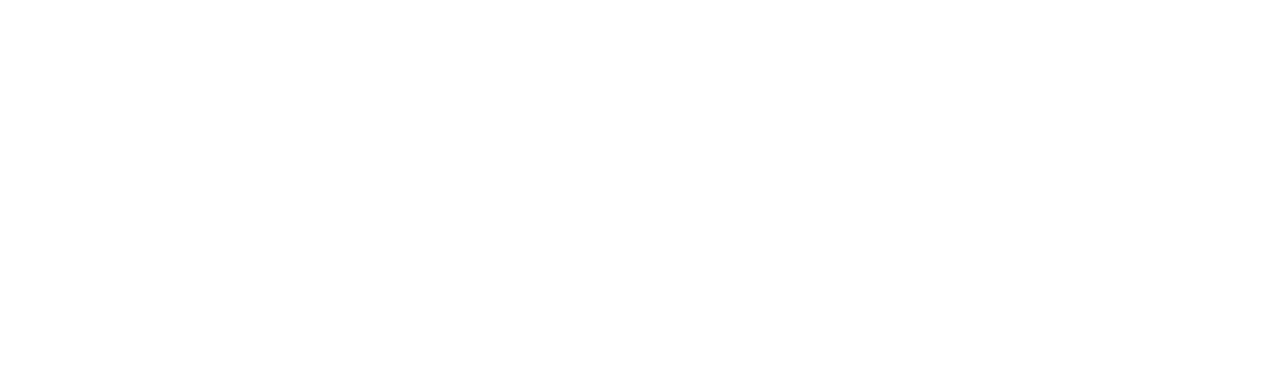
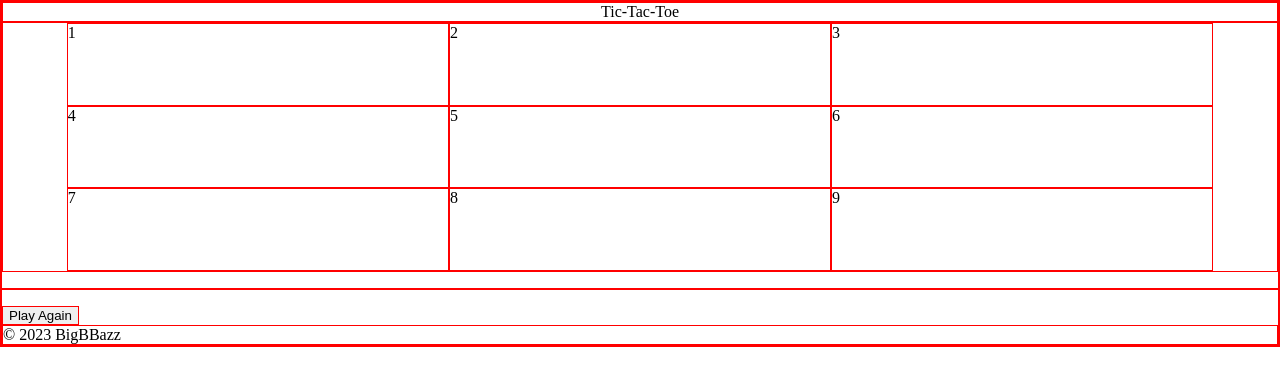
Before and after one commit to BigBBazz/project1, a plain HTML site: page index.html in a window 1280 px wide. Drawn offline with Linux system fonts and the light colour scheme.

Commit message:
html draft outline & README.md edit

```diff
--- a/index.html
+++ b/index.html
@@ -9,5 +9,27 @@
 </head>
 <body>
 
+    <header>Tic-Tac-Toe</header>
+
+    <div class="grid-parent">
+        <div class="grid-child" id="square1">1</div>
+        <div class="grid-child" id="square2">2</div>
+        <div class="grid-child" id="square3">3</div>
+        <div class="grid-child" id="square4">4</div>
+        <div class="grid-child" id="square5">5</div>
+        <div class="grid-child" id="square6">6</div>
+        <div class="grid-child" id="square7">7</div>
+        <div class="grid-child" id="square8">8</div>
+        <div class="grid-child" id="square9">9</div>
+    </div>
+
+    <p class="message"></p>
+
+    <button class="reset">Play Again</button>
+
+    <footer>&copy; 2023 BigBBazz</footer>
+
+    <script src="tic-tac-toe.js"></script>
+
 </body>
 </html>
--- a/style.css
+++ b/style.css
@@ -1,8 +1,37 @@
 
 /*
+=====================================
+Purpose: tic-tac-toe game css file
 
-Purpose: tic-tac-toe game css file
 By: BigBBazz
-Date: 22/02/2023
 
+Date created: 22/02/2023
+
+Latest edit date:
+=====================================
 */
+
+* {
+    box-sizing: border-box ;
+    border: 1px solid red;
+}
+
+html, body {
+    margin: 0px;
+}
+
+header {
+    text-align: center;
+}
+
+.grid-parent {
+    display: flex;
+    flex-wrap: wrap;
+    justify-content: center;
+    height: 250px;
+    margin: auto;
+}
+
+.grid-child {
+    width: 30%;
+}
```
Also changed, not shown: tic-tac-toe.js (+11 -0 lines), 1 other file.
